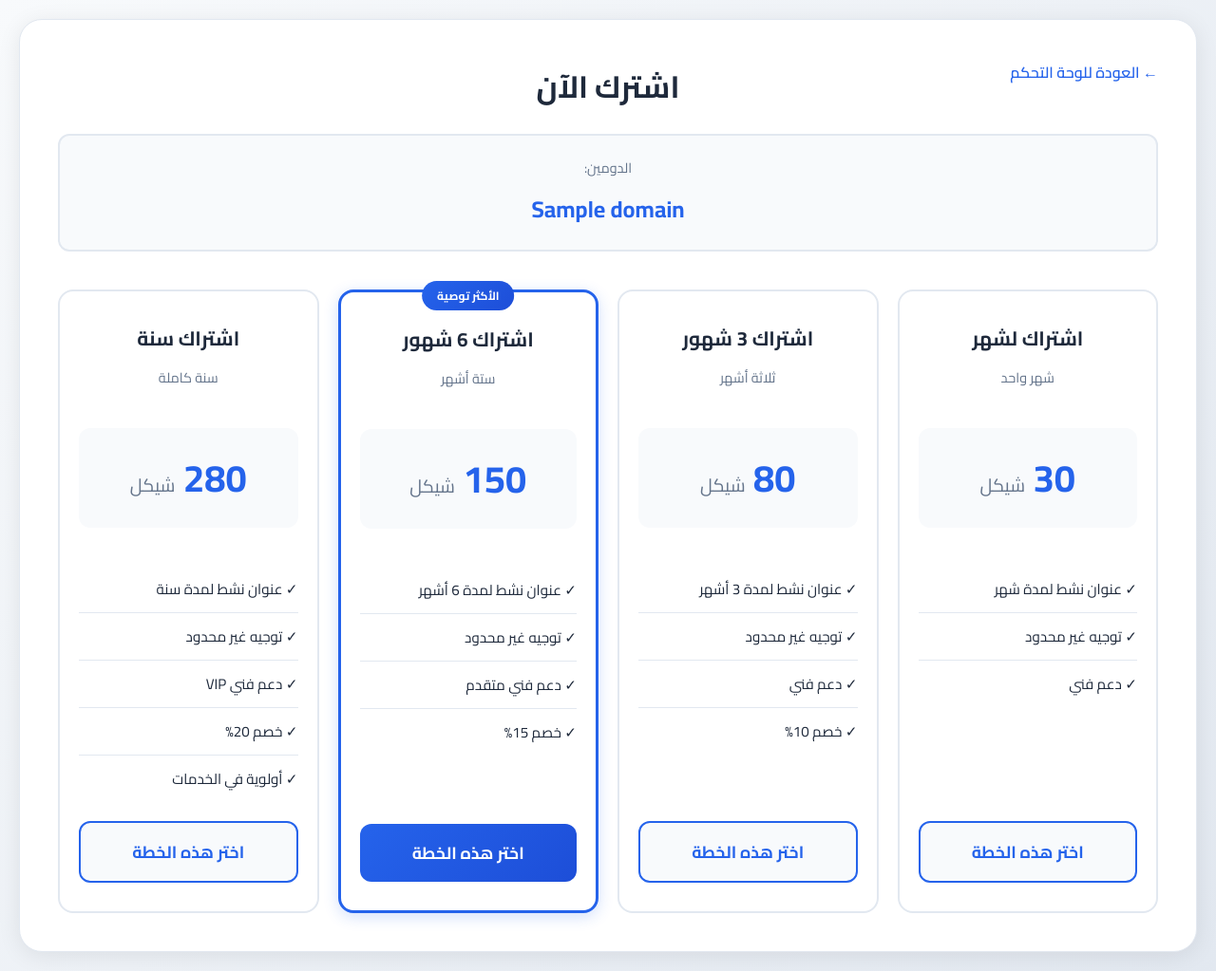
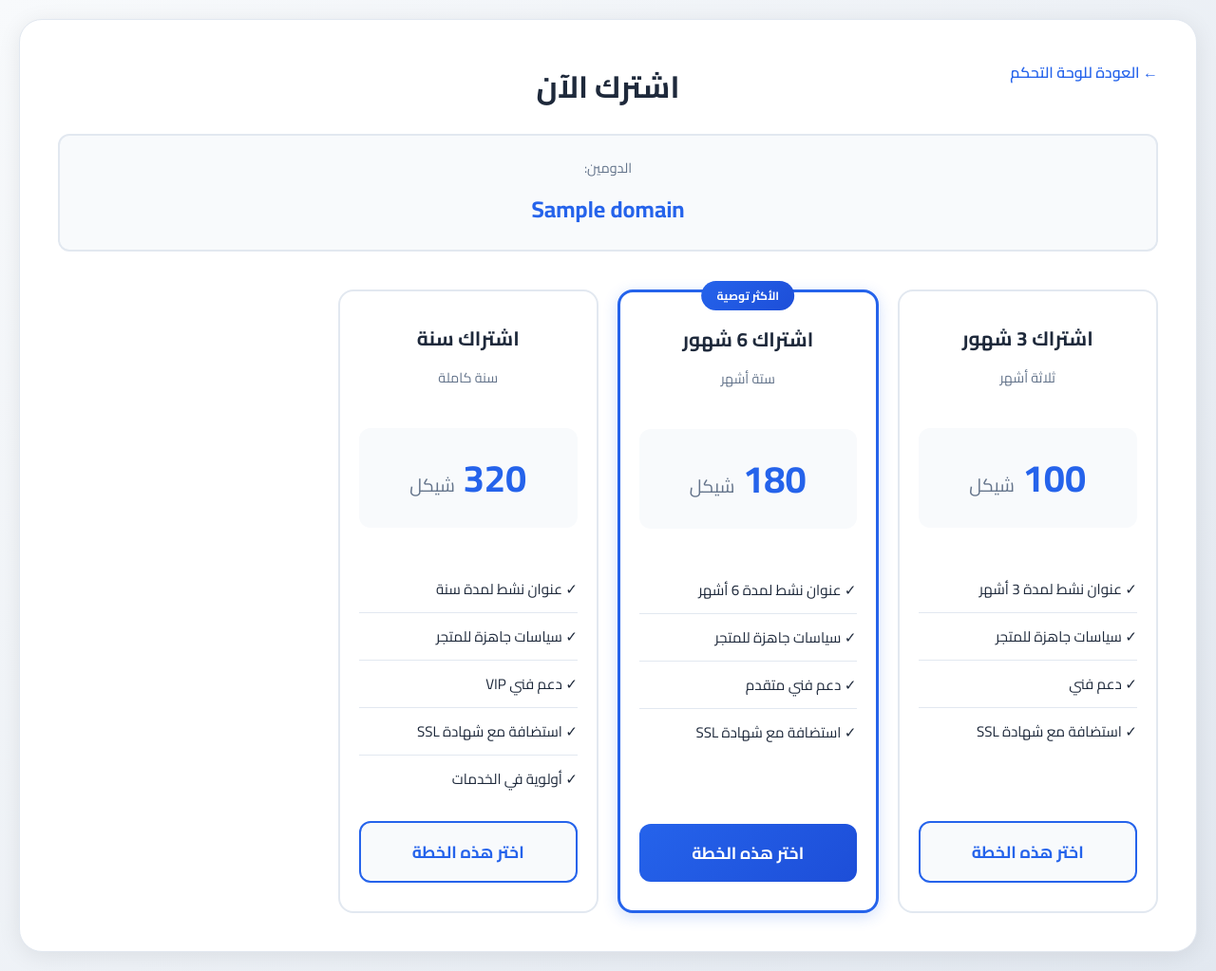
Before and after one commit to sharefm/tegara, a FastAPI app: page /subscribe/1 in a window 1280 px wide. Shown: the whole page at 95% size. Run offline with FastAPI, Linux system fonts and the light colour scheme; the visitor is signed in with stand-in values (Sample User, id 1); tables that the repository leaves empty hold one stand-in row (values such as "Sample post"); some libraries are stand-ins or nearby versions.

Commit message:
pricing plans

```diff
--- a/main.py
+++ b/main.py
@@ -525,10 +525,10 @@ async def verify_sms(
 # ============================================================================
 
 @app.get("/login", response_class=HTMLResponse)
-async def login_page(request: Request):
-    # Redirect authenticated users to dashboard
+async def login_page(request: Request, next: str = None):
+    # Redirect authenticated users to dashboard or next
     if request.session.get("authenticated"):
-        return RedirectResponse(url="/dashboard")
+        return RedirectResponse(url=next if next else "/dashboard")
 
     registered = request.query_params.get("registered")
     password_reset = request.query_params.get("password_reset")
@@ -543,7 +543,8 @@ async def login_page(request: Request):
         "login.html",
         {
             "request": request,
-            "success": success_message
+            "success": success_message,
+            "next": next
         }
     )
 
@@ -552,6 +553,7 @@ async def login(
     request: Request,
     mobile_number: str = Form(...),
     password: str = Form(...),
+    next: str = Form(None),
     db: Session = Depends(get_db),
     g_recaptcha_response: str = Form(None, alias="g-recaptcha-response")
 ):
@@ -582,7 +584,11 @@ async def login(
     request.session["user_id"] = user.id
     request.session["mobile_number"] = user.mobile_number
 
-    return RedirectResponse(url="/dashboard", status_code=303)
+    redirect_url = "/dashboard"
+    if next and next.startswith("/"):
+        redirect_url = next
+
+    return RedirectResponse(url=redirect_url, status_code=303)
 
 # ============================================================================
 # PASSWORD RESET FLOW
@@ -1074,26 +1080,25 @@ async def subscribe_page(
     request: Request,
     db: Session = Depends(get_db)
 ):
-    # Verify authentication
-    if not request.session.get("authenticated"):
-        return RedirectResponse(url="/login")
+    authenticated = request.session.get("authenticated", False)
+    user_id = request.session.get("user_id") if authenticated else None
 
-    user_id = request.session.get("user_id")
-
-    # Get domain and verify ownership
-    domain = db.query(Domain).filter(
-        Domain.id == domain_id,
-        Domain.user_id == user_id
-    ).first()
+    # Get domain
+    domain = db.query(Domain).filter(Domain.id == domain_id).first()
 
     if not domain:
+        return RedirectResponse(url="/dashboard?error=domain_not_found", status_code=303)
+
+    # Verify ownership if user is authenticated
+    if authenticated and domain.user_id != user_id:
         return RedirectResponse(url="/dashboard?error=domain_not_found", status_code=303)
 
     return templates.TemplateResponse(
         "subscribe.html",
         {
             "request": request,
-            "domain": domain
+            "domain": domain,
+            "authenticated": authenticated
         }
     )
 
--- a/templates/login.html
+++ b/templates/login.html
@@ -23,6 +23,9 @@
         {% endif %}
 
         <form method="POST" action="/login" id="loginForm">
+            {% if next %}
+            <input type="hidden" name="next" value="{{ next }}">
+            {% endif %}
             <div class="form-group">
                 <label for="mobile_number">رقم الهاتف</label>
                 <input type="tel" id="mobile_number" name="mobile_number" placeholder="0599123456" required
--- a/templates/subscribe.html
+++ b/templates/subscribe.html
@@ -22,23 +22,6 @@
 
         <!-- Subscription Plans -->
         <div class="subscription-plans">
-            <!-- 1 Month Plan -->
-            <div class="plan-card">
-                <div class="plan-header">
-                    <h3 class="plan-title">اشتراك لشهر</h3>
-                    <div class="plan-duration">شهر واحد</div>
-                </div>
-                <div class="plan-price">
-                    <span class="price-amount">30</span>
-                    <span class="price-currency">شيكل</span>
-                </div>
-                <ul class="plan-features">
-                    <li>✓ عنوان نشط لمدة شهر</li>
-                    <li>✓ توجيه غير محدود</li>
-                    <li>✓ دعم فني</li>
-                </ul>
-                <button class="btn btn-plan" onclick="selectPlan({{ domain.id }}, 1)">اختر هذه الخطة</button>
-            </div>
 
             <!-- 3 Months Plan -->
             <div class="plan-card">
@@ -47,16 +30,17 @@
                     <div class="plan-duration">ثلاثة أشهر</div>
                 </div>
                 <div class="plan-price">
-                    <span class="price-amount">80</span>
+                    <span class="price-amount">100</span>
                     <span class="price-currency">شيكل</span>
                 </div>
                 <ul class="plan-features">
                     <li>✓ عنوان نشط لمدة 3 أشهر</li>
-                    <li>✓ توجيه غير محدود</li>
+                    <li>✓ سياسات جاهزة للمتجر</li>
                     <li>✓ دعم فني</li>
-                    <li>✓ خصم 10%</li>
+                    <li>✓ استضافة مع شهادة SSL</li>
+
                 </ul>
-                <button class="btn btn-plan" onclick="selectPlan({{ domain.id }}, 3)">اختر هذه الخطة</button>
+                <button class="btn btn-plan" onclick="selectPlan('{{ domain.id }}', 3)">اختر هذه الخطة</button>
             </div>
 
             <!-- 6 Months Plan -->
@@ -67,16 +51,17 @@
                     <div class="plan-duration">ستة أشهر</div>
                 </div>
                 <div class="plan-price">
-                    <span class="price-amount">150</span>
+                    <span class="price-amount">180</span>
                     <span class="price-currency">شيكل</span>
                 </div>
                 <ul class="plan-features">
                     <li>✓ عنوان نشط لمدة 6 أشهر</li>
-                    <li>✓ توجيه غير محدود</li>
+                    <li>✓ سياسات جاهزة للمتجر</li>
                     <li>✓ دعم فني متقدم</li>
-                    <li>✓ خصم 15%</li>
+                    <li>✓ استضافة مع شهادة SSL</li>
+
                 </ul>
-                <button class="btn btn-plan btn-plan-popular" onclick="selectPlan({{ domain.id }}, 6)">اختر هذه
+                <button class="btn btn-plan btn-plan-popular" onclick="selectPlan('{{ domain.id }}', 6)">اختر هذه
                     الخطة</button>
             </div>
 
@@ -87,17 +72,17 @@
                     <div class="plan-duration">سنة كاملة</div>
                 </div>
                 <div class="plan-price">
-                    <span class="price-amount">280</span>
+                    <span class="price-amount">320</span>
                     <span class="price-currency">شيكل</span>
                 </div>
                 <ul class="plan-features">
                     <li>✓ عنوان نشط لمدة سنة</li>
-                    <li>✓ توجيه غير محدود</li>
+                    <li>✓ سياسات جاهزة للمتجر</li>
                     <li>✓ دعم فني VIP</li>
-                    <li>✓ خصم 20%</li>
+                    <li>✓ استضافة مع شهادة SSL</li>
                     <li>✓ أولوية في الخدمات</li>
                 </ul>
-                <button class="btn btn-plan" onclick="selectPlan({{ domain.id }}, 12)">اختر هذه الخطة</button>
+                <button class="btn btn-plan" onclick="selectPlan('{{ domain.id }}', 12)">اختر هذه الخطة</button>
             </div>
         </div>
     </div>
@@ -118,7 +103,14 @@
 
 {% block extra_js %}
 <script>
+    var isAuthenticated = {{ 'true' if authenticated else 'false' }};
+
     function selectPlan(domainId, months) {
+        if (!isAuthenticated) {
+            window.location.href = '/login?next=/subscribe/' + domainId;
+            return;
+        }
+
         // Show the WhatsApp QR modal
         document.getElementById('whatsappModal').style.display = 'flex';
         document.body.style.overflow = 'hidden';
```
